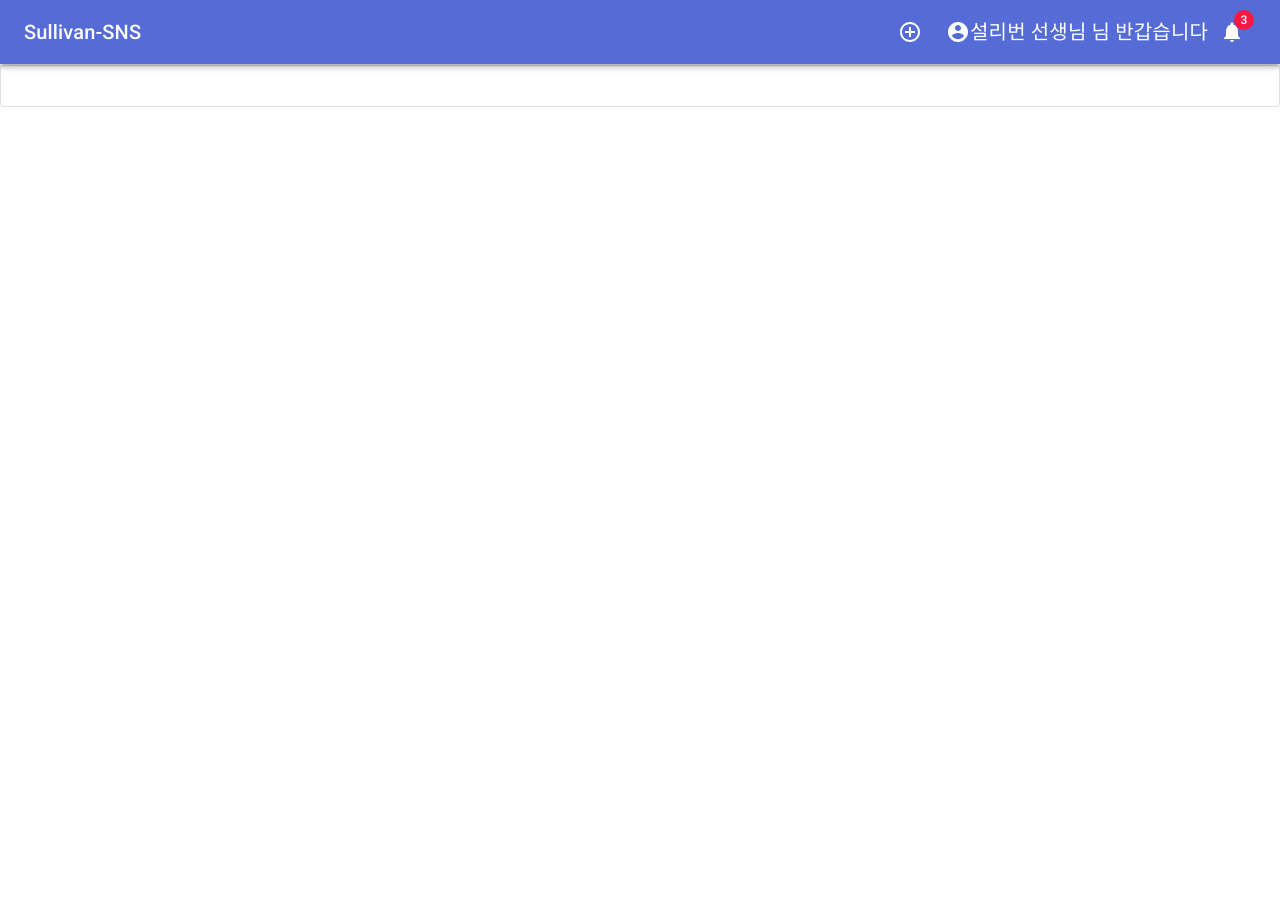
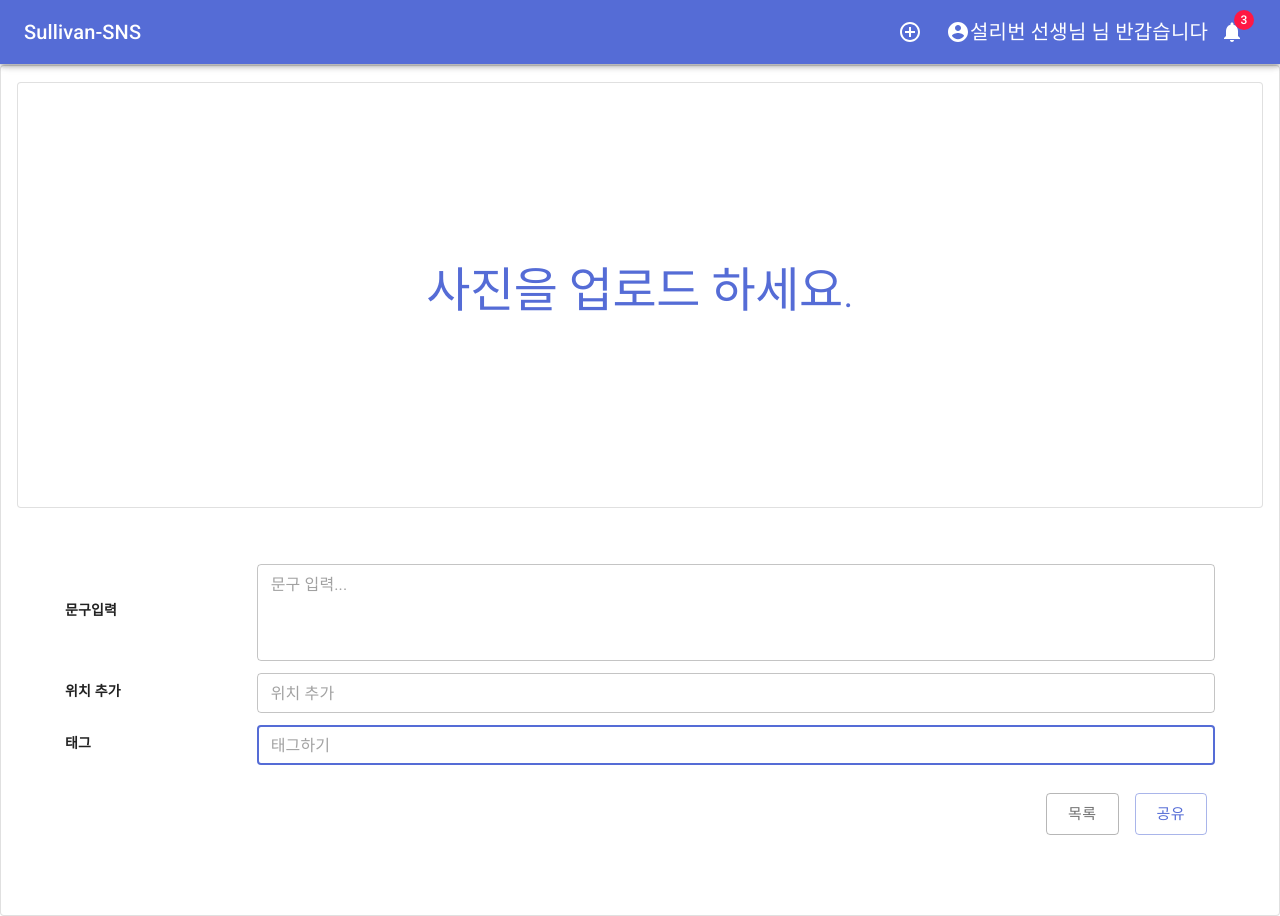
Before and after one commit to aeuna/sullivan-SNS-practice, a Next.js app: page /edit in a window 1280 px wide. Before the commit the page ends 800 px from the top, so only its background shows below. Built offline with nearby package versions, Linux system fonts and the light colour scheme; no server answers; the database is empty.

Commit message:
수업 3차시 솔루션

```diff
--- a/components/edit/SubmitButton.jsx
+++ b/components/edit/SubmitButton.jsx
@@ -1,14 +1,14 @@
-import React from 'react';
-import Link from 'next/link';
-import { makeStyles } from '@material-ui/core/styles';
-import { Button, Grid } from '@material-ui/core';
+import React from "react";
+import Link from "next/link";
+import { makeStyles } from "@material-ui/core/styles";
+import { Button, Grid } from "@material-ui/core";
 
 const useStyles = makeStyles(() => ({
   container: {
-    marginTop: '1rem',
+    marginTop: "1rem",
   },
   feedBtn: {
-    marginRight: '1rem',
+    marginRight: "1rem",
   },
 }));
 
@@ -16,23 +16,23 @@ const SubmitButton = () => {
   const classes = useStyles();
 
   return (
-    <Grid container justify='flex-end' className={classes.container}>
-      <Link href='/feed'>
+    <Grid container justifyContent="flex-end" className={classes.container}>
+      <Link href="/feed">
         <Button
           className={classes.feedBtn}
-          size='large'
-          variant='outlined'
-          color='secondary'
+          size="large"
+          variant="outlined"
+          color="secondary"
         >
           목록
         </Button>
       </Link>
       <Button
-        form='edit'
-        type='submit'
-        variant='outlined'
-        color='primary'
-        size='large'
+        form="edit"
+        type="submit"
+        variant="outlined"
+        color="primary"
+        size="large"
       >
         공유
       </Button>
--- a/components/edit/UploadForm.jsx
+++ b/components/edit/UploadForm.jsx
@@ -10,6 +10,8 @@ import { makeStyles } from "@material-ui/core/styles";
 import { useRouter } from "next/router";
 import { v4 as uuidv4 } from "uuid";
 import firebase from "../../firestores/firebase";
+import SubmitButton from "../edit/SubmitButton";
+import PhotoPreview from "../edit/PhotoPreview";
 
 const useStyles = makeStyles(() => ({
   form: {
@@ -32,11 +34,11 @@ const UploadForm = () => {
   const [loading, setLoading] = useState(false);
 
   /* photoUrl, content, location, tag, author 상태를 관리하도록 useState를 사용해주세요. 초기값 "" 예외) author 초기값은 {} (5줄) */
-  /*채워주세요*/
-  /*채워주세요*/
-  /*채워주세요*/
-  /*채워주세요*/
-  /*채워주세요*/
+  const [photoUrl, setPhotoUrl] = useState("");
+  const [content, setContent] = useState("");
+  const [location, setLocation] = useState("");
+  const [tag, setTag] = useState("");
+  const [author, setAuthor] = useState({});
 
   const fileButton = useRef();
 
@@ -47,11 +49,11 @@ const UploadForm = () => {
   async function getUser() {
     try {
       /* 1. api를 통해 접속한 유저의 정보를 가져오세요. */
-      const fetchUserInfo = await fetch(/*채워주세요*/);
+      const fetchUserInfo = await fetch("/api/user");
       const userInfo = await fetchUserInfo.json();
 
       /* 2. 유저의 정보로 상태 변화를 시켜주세요. (1줄) */
-      /*채워주세요*/
+      setAuthor(userInfo);
     } catch (e) {
       console.error(e);
     }
@@ -93,13 +95,20 @@ const UploadForm = () => {
 
   async function createFeed() {
     /* 1. 피드를 생성하기 위해, api에 전달해야하는 인자를 적어주세요 (6가지) */
-    const createParams = {};
+    const createParams = {
+      uid,
+      photoUrl,
+      content,
+      location,
+      tag,
+      author,
+    };
 
     try {
       /* 2. 피드를 생성하기 위한 api에 요청을 보내주세요. */
-      const createResult = await fetch(/* 채워주세요 */, {
-        method: /* 채워주세요 */,
-        body: /* 채워주세요 */,
+      const createResult = await fetch("/api/feed", {
+        method: "POST",
+        body: JSON.stringify(createParams),
         headers: {
           "Content-type": "application/json; charset=UTF-8",
         },
@@ -108,7 +117,8 @@ const UploadForm = () => {
 
       /* 3.생성후, 메인 피드 화면으로 이동하게 해주세요. */
       router.push({
-      /* 채워주세요 */
+        pathname: "/feed",
+        query: { message },
       });
     } catch (e) {
       console.error(e);
@@ -122,6 +132,11 @@ const UploadForm = () => {
       <Card variant="outlined">
         <CardContent>
           {/*  PhotoPreview 컴포넌트를 추가하고, 알맞은 props를 전달해주세요. */}
+          <PhotoPreview
+            photoUrl={photoUrl}
+            attachFile={attachFile}
+            loading={loading}
+          />
         </CardContent>
       </Card>
       <form id="edit" className={classes.form} onSubmit={submitHandler}>
@@ -150,8 +165,8 @@ const UploadForm = () => {
               fullWidth
               autoFocus
               required
-              value={/* 채워주세요 */}
-              onChange={/* 채워주세요 */}
+              value={content}
+              onChange={(e) => setContent(e.target.value)}
             />
           </Grid>
         </Grid>
@@ -171,8 +186,8 @@ const UploadForm = () => {
               margin="dense"
               fullWidth
               autoFocus
-              value={/* 채워주세요 */}
-              onChange={/* 채워주세요 */}
+              value={location}
+              onChange={(e) => setLocation(e.target.value)}
             />
           </Grid>
         </Grid>
@@ -192,13 +207,13 @@ const UploadForm = () => {
               margin="dense"
               fullWidth
               autoFocus
-              value={/* 채워주세요 */}
-              onChange={/* 채워주세요 */}
+              value={tag}
+              onChange={(e) => setTag(e.target.value)}
             />
           </Grid>
         </Grid>
         <CardActions>
-        {/*  SubmitButton 컴포넌트를 추가하세요. */}
+          <SubmitButton />
         </CardActions>
       </form>
     </>
--- a/pages/edit.js
+++ b/pages/edit.js
@@ -1,11 +1,15 @@
 import React from "react";
 import { Card, CardContent } from "@material-ui/core";
+import UploadForm from "../components/edit/UploadForm";
 
 const edit = () => {
   return (
     <div>
       <Card variant="outlined">
-        <CardContent>{/*  UploadForm 컴포넌트를 추가해주세요. */}</CardContent>
+        <CardContent>
+          {/*  UploadForm 컴포넌트를 추가해주세요. */}
+          <UploadForm />
+        </CardContent>
       </Card>
     </div>
   );
--- a/pages/index.js
+++ b/pages/index.js
@@ -11,12 +11,12 @@ const index = () => {
   async function getUser() {
     try {
       /* 1. api를 통해 접속한 유저의 정보를 가져오세요. */
-      const fetchUserInfo = await fetch(/*채워주세요*/);
+      const fetchUserInfo = await fetch("/api/user");
       const userInfo = await fetchUserInfo.json();
 
       /* 2. 유저의 정보가 있다면, 메인피드화면(/feed) 로 이동하고
       유저의 정보가 없다면, 유저 정보가 없습니다. 가 화면에 뜨게 해주세요. */
-      userInfo ?  /*채워주세요*/ : /*채워주세요*/;
+      userInfo ? router.push("/feed") : <div>유저 정보가 없습니다.</div>;
     } catch (e) {
       console.error(e);
     }
```
Also changed, not shown: components/feed/MainFeed.jsx (+10 -6 lines), pages/feed/index.js (+10 -10 lines).
